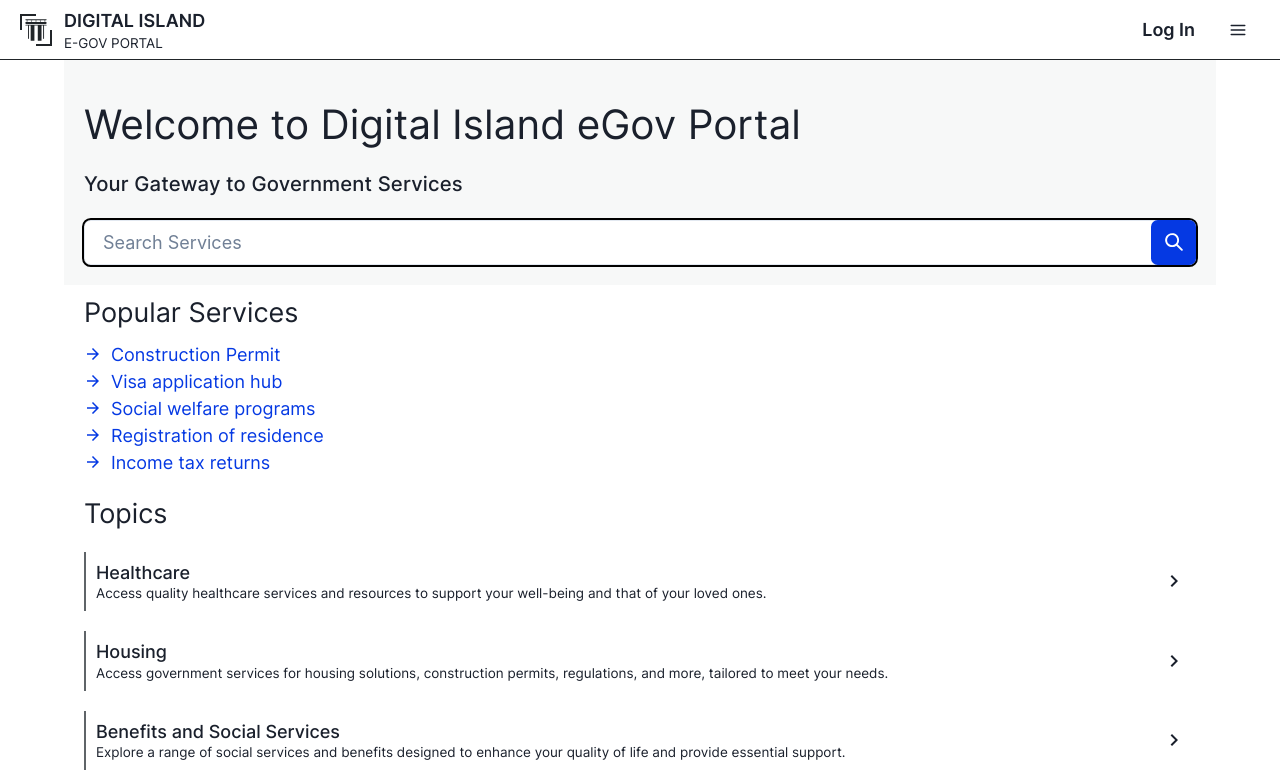
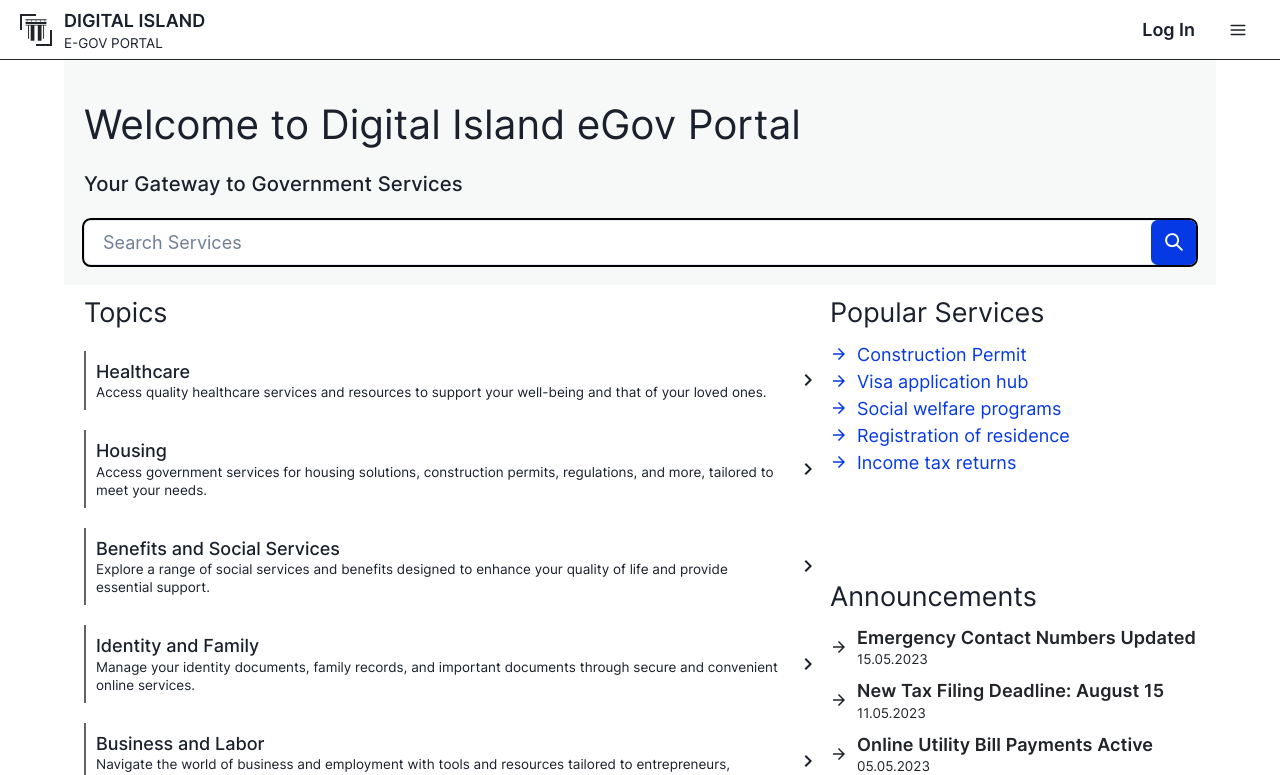
Before and after one commit to GovStackWorkingGroup/sandbox-usecase-bp-frontend, a React (Vite) app: page / in a window 1280 px wide. Shown: the top 775 px of the page. Built offline with nearby package versions, Linux system fonts and the light colour scheme; no server answers.

Commit message:
Add example for chakra grid usage

```diff
--- a/src/features/front-page/FrontPage.tsx
+++ b/src/features/front-page/FrontPage.tsx
@@ -1,3 +1,4 @@
+import { Grid, GridItem } from "@chakra-ui/layout";
 import Announcements from "./components/announcements/Announcements";
 import Hero from "./components/hero/Hero";
 import PopularServices from "./components/popular-services/PopularServices";
@@ -5,11 +6,27 @@ import Topics from "./components/topics/Topics";
 
 export default function FrontPage() {
   return (
-    <>
-      <Hero />
-      <PopularServices />
-      <Topics />
-      <Announcements />
-    </>
+    <Grid
+      templateAreas={{
+        sm: `"hero" "popular-services" "topics" "announcements"`,
+        md: `"hero hero"
+    "topics popular-services"
+    "topics announcements"
+    "topics announcements"`,
+      }}
+    >
+      <GridItem area={"hero"}>
+        <Hero />
+      </GridItem>
+      <GridItem area="popular-services">
+        <PopularServices />
+      </GridItem>
+      <GridItem area="topics">
+        <Topics />
+      </GridItem>
+      <GridItem area="announcements">
+        <Announcements />
+      </GridItem>
+    </Grid>
   );
 }
```
